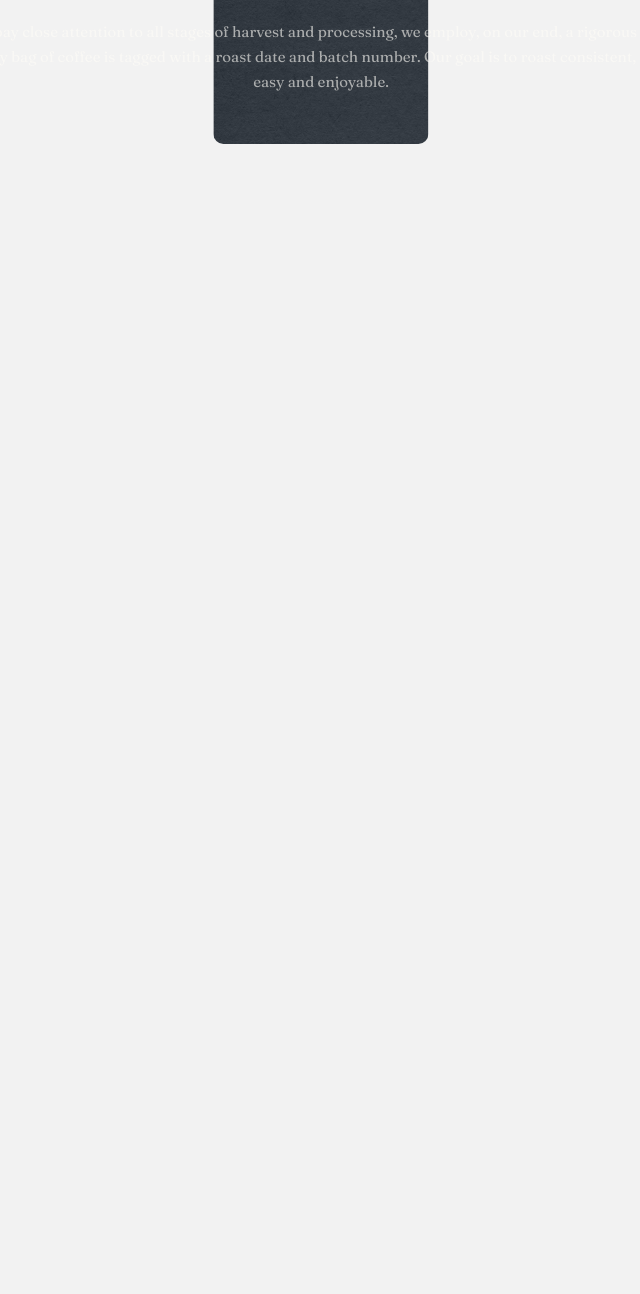
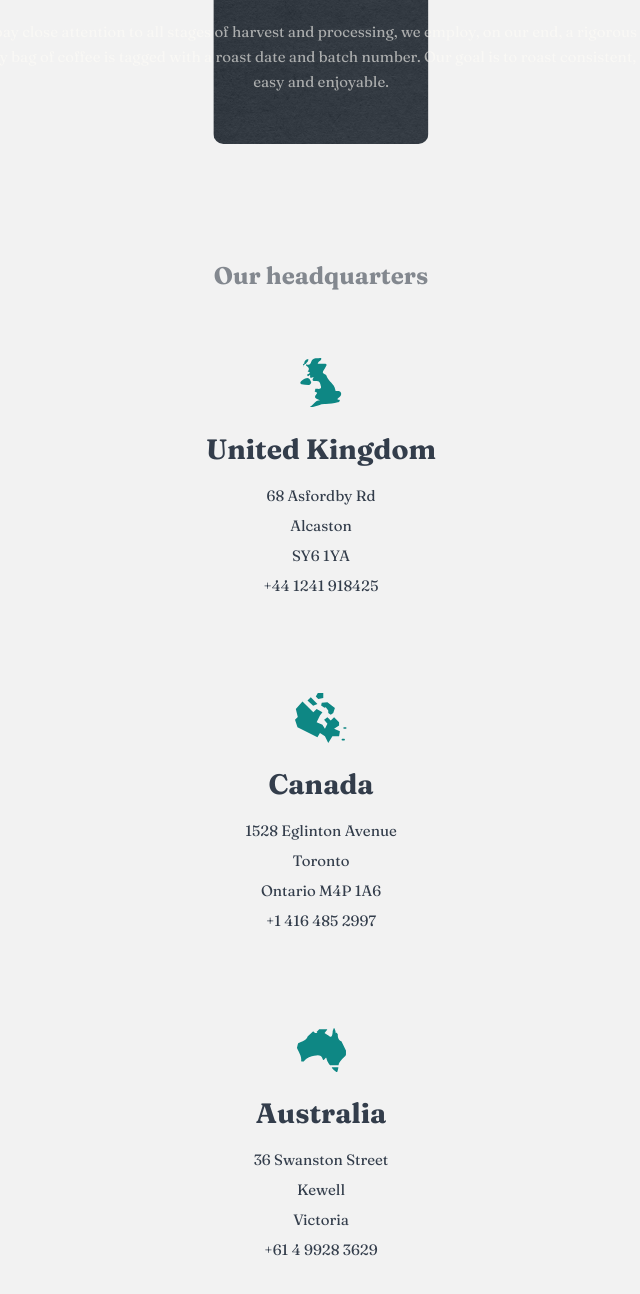
Before and after one commit to lasha-abuladze/coffeeroasters-subscription-site, a website: page aboutUs.html in a window 1280 px wide. Shown: the part 1517-2811 px from the top of the page, without its empty margins (319-959 px from the left). Before the commit the page ends 1731 px from the top, so only its background shows below. Drawn offline with Linux system fonts and the light colour scheme.

Commit message:
add headquarters-section

```diff
--- a/aboutUs.html
+++ b/aboutUs.html
@@ -114,6 +114,78 @@
 
     </section>
 
+    <section class="section--our-headquarters">
+
+        <h2>
+            Our headquarters
+        </h2>
+
+        <div class="headquarters-div">
+
+            <figure>
+                <img src="./assets/about/desktop/illustration-uk.svg" alt="ilustation uk">
+
+                <figcaption>
+                    <strong>
+                        United Kingdom
+                    </strong>
+
+                    <span>68  Asfordby Rd</span>
+                    <span>Alcaston</span>
+                    <span>SY6 1YA</span>
+                    <span>+44 1241 918425</span>
+
+
+                </figcaption>
+
+            </figure>
+
+            <figure>
+                <img src="./assets/about/desktop/illustration-canada.svg" alt="illustration canada">
+
+                <figcaption>
+                    <strong>
+                        Canada
+                    </strong>
+
+                    <span>1528  Eglinton Avenue</span>
+                    <span>Toronto</span>
+                    <span>Ontario M4P 1A6</span>
+                    <span>+1 416 485 2997</span>
+
+
+                </figcaption>
+
+            </figure>
+
+            <figure>
+                <img src="./assets/about/desktop/illustration-australia.svg" alt="illustration australia">
+
+                <figcaption>
+                    <strong>
+                        Australia
+                    </strong>
+
+                    <span>36 Swanston Street</span>
+                    <span>Kewell</span>
+                    <span>Victoria</span>
+                    <span>+61 4 9928 3629</span>
+                </figcaption>
+
+            </figure>
+
+
+
+
+
+
+
+        </div>
+
+    </section>
+
+
+
 
     <script src="script.js"></script>
 
--- a/aboutUs.scss
+++ b/aboutUs.scss
@@ -539,3 +539,48 @@ body {
     }
 
 }
+
+
+.section--our-headquarters {
+    padding: 0px 25px;
+    box-sizing: border-box;
+    text-align: center;
+    margin-top: 120px;
+    color: #333D4B;
+
+
+    h2 {
+        font-size: 24px;
+        font-weight: 700;
+        color: #83888F;
+        margin-bottom: 70px;
+    }
+
+    .headquarters-div {
+
+        @include flex-column();
+        gap: 100px;
+
+        img {
+            margin-bottom: 25px;
+        }
+
+        strong {
+            font-size: 28px;
+            font-weight: 700;
+            display: block;
+            margin-bottom: 25px;
+        }
+
+        span {
+            display: block;
+            margin-bottom: 15px;
+            font-size: 15px;
+            font-weight: 400;
+
+            &:last-child {
+                margin: 0;
+            }
+        }
+    }
+}
```
Also changed, not shown: aboutUs.css.
